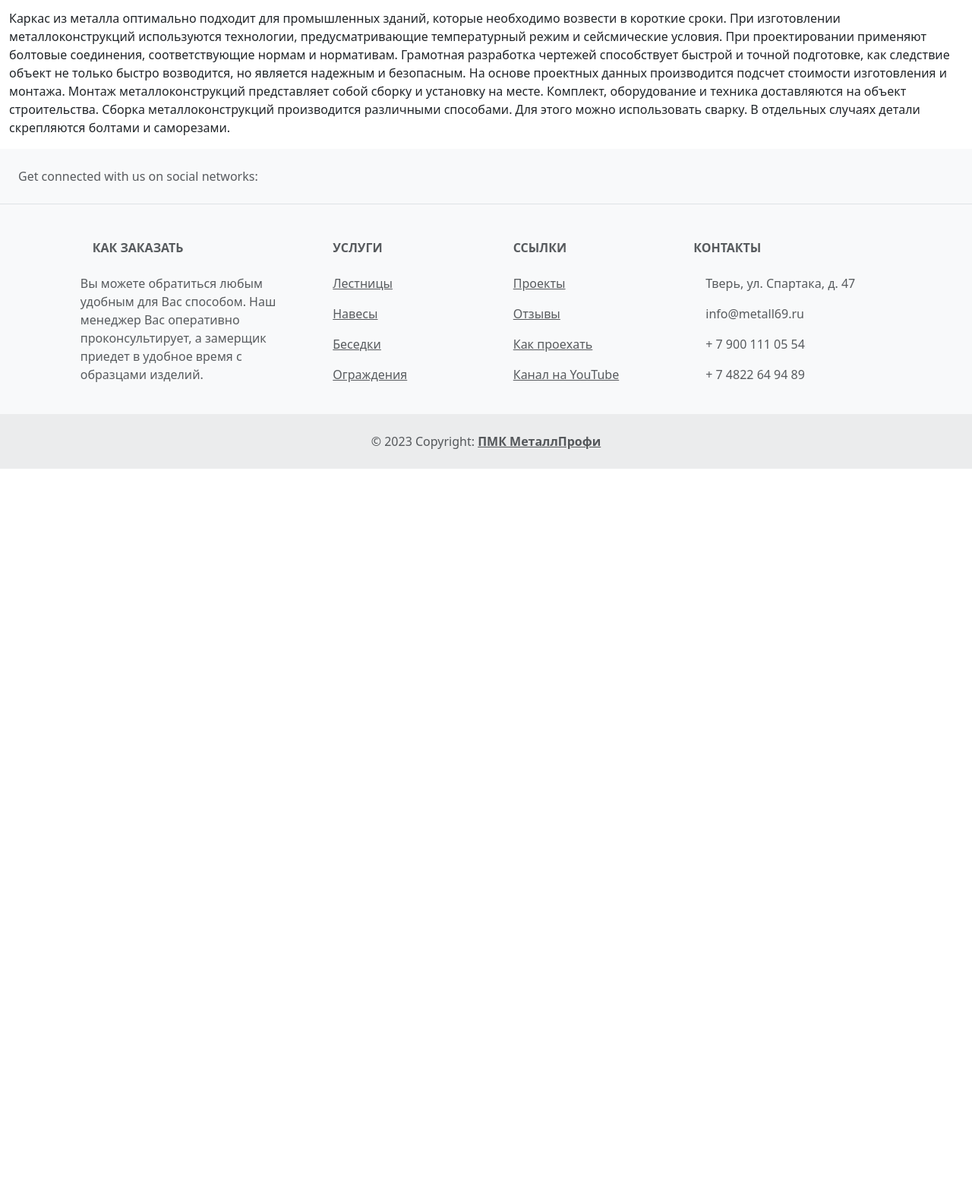
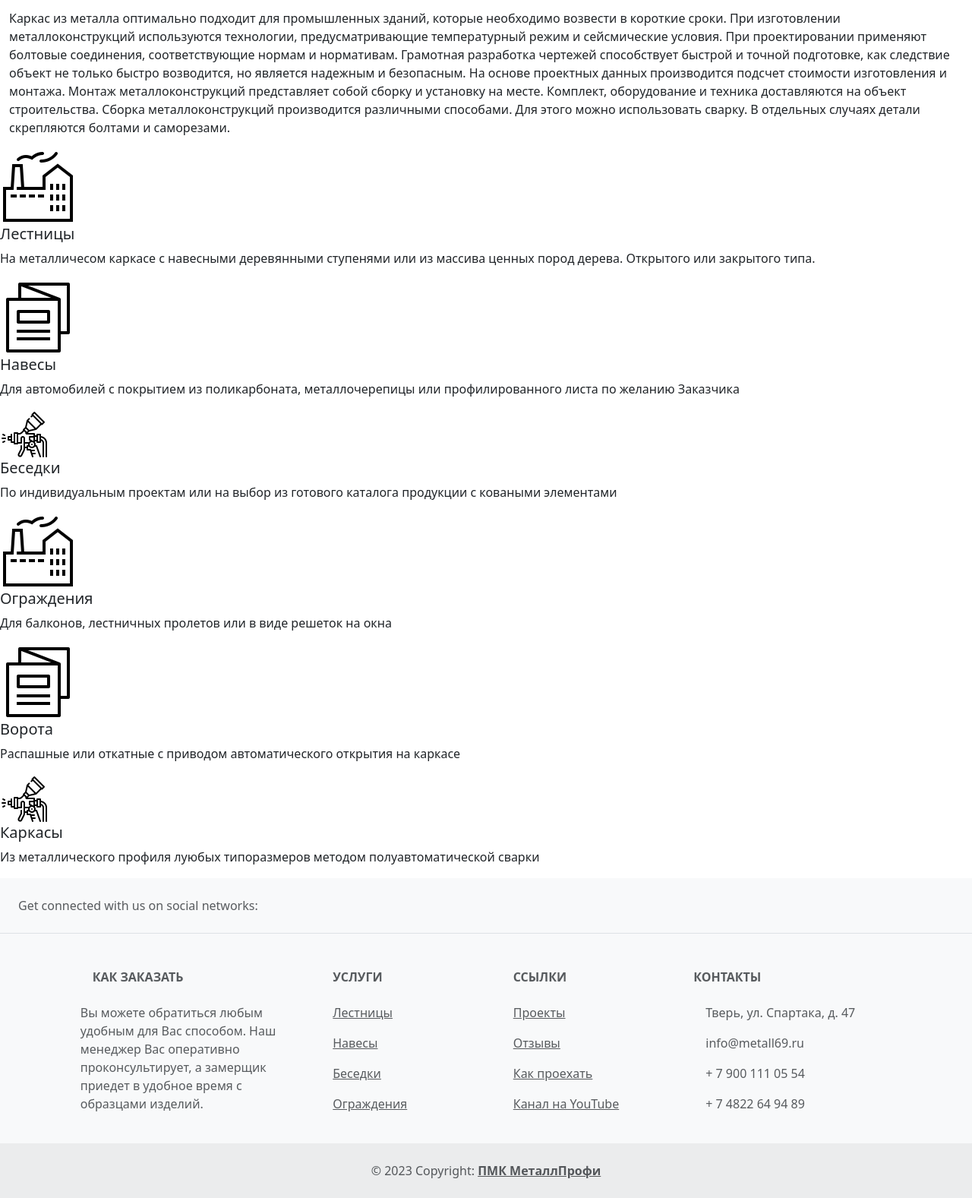
Before and after one commit to Oman69/metall69, a Django app: page / in a window 1280 px wide. Shown: the part 1132-2709 px from the top of the page at 76% size. Before the commit the page ends 1749 px from the top, so only its background shows below. Run offline with Django 3.2, Linux system fonts and the light colour scheme.

Commit message:
Continue dev

```diff
--- a/mainpage/templates/mainpage/home.html
+++ b/mainpage/templates/mainpage/home.html
@@ -50,6 +50,41 @@
 <section id="WhatWeDo">
 
 
+    <div class="whatwedo_bools">
+        <!-- First Row -->
+        <div class="">
+            <img src="../static/production.png" alt="" class="img_bools">
+            <h5 >Лестницы</h5>
+            <p>На металличесом каркасе с навесными деревянными ступенями или из массива ценных пород дерева. Открытого или закрытого типа.</p>
+        </div>
+        <div class="">
+            <img src="../static/catalog.png" alt="" class="img_bools">
+            <h5>Навесы</h5>
+            <p>Для автомобилей с покрытием из поликарбоната, металлочерепицы или профилированного листа по желанию Заказчика</p>
+        </div>
+        <div class="">
+            <img src="../static/gunspr.png" alt="" class="img_bools">
+            <h5>Беседки</h5>
+            <p>По индивидуальным проектам или на выбор из готового каталога продукции с коваными элементами</p>
+        </div>
+        <!-- Second Row -->
+        <div class="">
+            <img src="../static/production.png" alt="" class="img_bools">
+            <h5 >Ограждения</h5>
+            <p>Для балконов, лестничных пролетов или в виде решеток на окна</p>
+        </div>
+        <div class="">
+            <img src="../static/catalog.png" alt="" class="img_bools">
+            <h5>Ворота</h5>
+            <p>Распашные или откатные с приводом автоматического открытия на каркасе</p>
+        </div>
+        <div class="">
+            <img src="../static/gunspr.png" alt="" class="img_bools">
+            <h5>Каркасы</h5>
+            <p>Из металлического профиля луюбых типоразмеров методом полуавтоматической сварки</p>
+        </div>
+    </div>
+
 
 
 </section>
```
Also changed, not shown: mainpage/static/main.css (+18 -0 lines).
